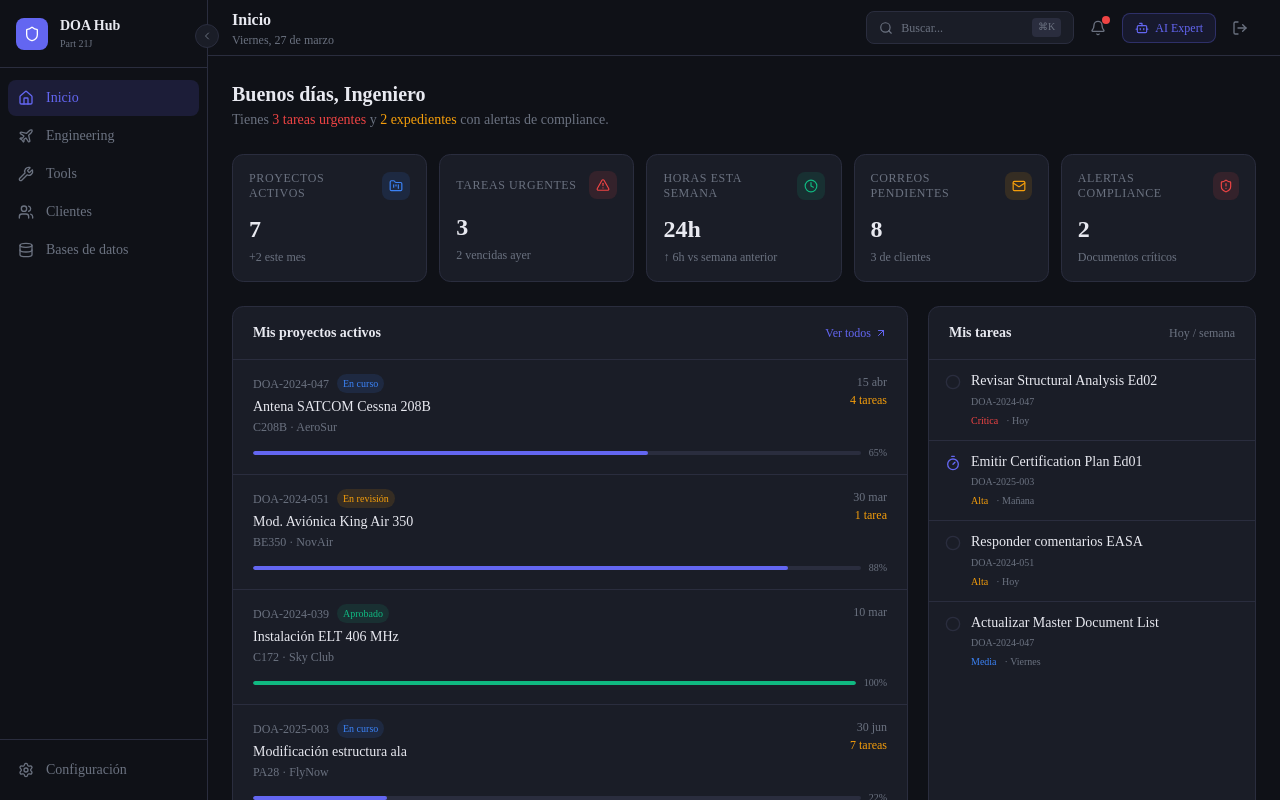
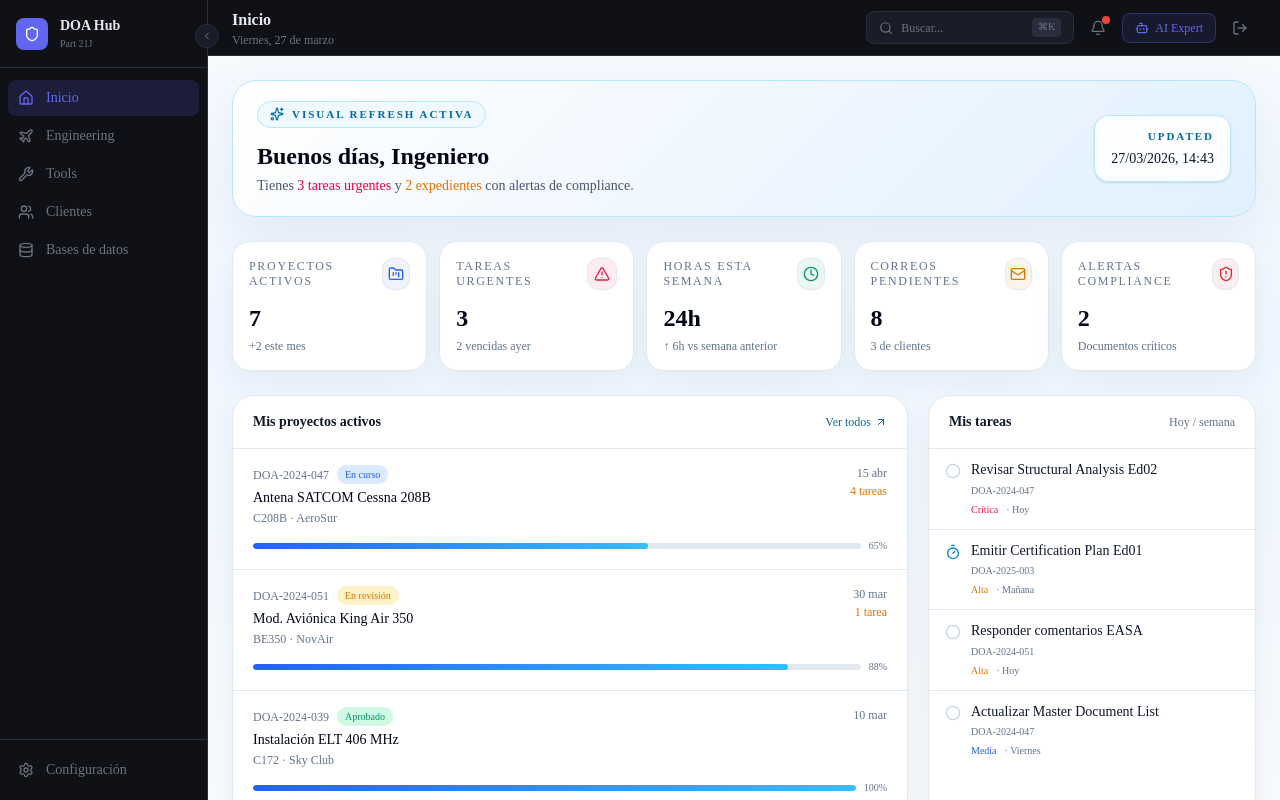
Before and after one commit to jesuswiki92/Design-Organization-Approval-APP-Production, a Next.js app: page /home in a window 1280 px wide. Built offline with nearby package versions, Linux system fonts and the light colour scheme; no server answers.

Commit message:
feat: lighten workspace palette and add updated banner

```diff
--- a/app/(dashboard)/home/page.tsx
+++ b/app/(dashboard)/home/page.tsx
@@ -1,16 +1,22 @@
 import { TopBar } from '@/components/layout/TopBar'
 import {
-  FolderKanban, AlertTriangle, Clock, Mail, ShieldAlert,
-  ArrowUpRight, MoreHorizontal, CheckCircle2, Circle, Timer
+  FolderKanban,
+  AlertTriangle,
+  Clock,
+  Mail,
+  ShieldAlert,
+  ArrowUpRight,
+  Circle,
+  Timer,
+  Sparkles,
 } from 'lucide-react'
 
-// Mock data — will be replaced with Supabase queries
 const kpis = [
-  { label: 'Proyectos activos', value: '7', icon: FolderKanban, color: '#3B82F6', change: '+2 este mes' },
-  { label: 'Tareas urgentes', value: '3', icon: AlertTriangle, color: '#EF4444', change: '2 vencidas ayer' },
-  { label: 'Horas esta semana', value: '24h', icon: Clock, color: '#10B981', change: '↑ 6h vs semana anterior' },
-  { label: 'Correos pendientes', value: '8', icon: Mail, color: '#F59E0B', change: '3 de clientes' },
-  { label: 'Alertas compliance', value: '2', icon: ShieldAlert, color: '#EF4444', change: 'Documentos críticos' },
+  { label: 'Proyectos activos', value: '7', icon: FolderKanban, color: '#2563EB', change: '+2 este mes' },
+  { label: 'Tareas urgentes', value: '3', icon: AlertTriangle, color: '#E11D48', change: '2 vencidas ayer' },
+  { label: 'Horas esta semana', value: '24h', icon: Clock, color: '#059669', change: '↑ 6h vs semana anterior' },
+  { label: 'Correos pendientes', value: '8', icon: Mail, color: '#D97706', change: '3 de clientes' },
+  { label: 'Alertas compliance', value: '2', icon: ShieldAlert, color: '#DC2626', change: 'Documentos críticos' },
 ]
 
 const projects = [
@@ -28,104 +34,108 @@ const tasks = [
 ]
 
 const statusConfig: Record<string, { label: string; color: string; bg: string }> = {
-  active:   { label: 'En curso',    color: '#3B82F6', bg: '#3B82F6/10' },
-  review:   { label: 'En revisión', color: '#F59E0B', bg: '#F59E0B/10' },
-  approved: { label: 'Aprobado',    color: '#10B981', bg: '#10B981/10' },
-  paused:   { label: 'En pausa',    color: '#6B7280', bg: '#6B7280/10' },
+  active: { label: 'En curso', color: '#2563EB', bg: '#DBEAFE' },
+  review: { label: 'En revisión', color: '#D97706', bg: '#FEF3C7' },
+  approved: { label: 'Aprobado', color: '#059669', bg: '#D1FAE5' },
+  paused: { label: 'En pausa', color: '#64748B', bg: '#E2E8F0' },
 }
 
 const priorityConfig: Record<string, { label: string; color: string }> = {
-  critical: { label: 'Crítica', color: '#EF4444' },
-  high:     { label: 'Alta',    color: '#F59E0B' },
-  medium:   { label: 'Media',   color: '#3B82F6' },
-  low:      { label: 'Baja',    color: '#6B7280' },
+  critical: { label: 'Crítica', color: '#E11D48' },
+  high: { label: 'Alta', color: '#D97706' },
+  medium: { label: 'Media', color: '#2563EB' },
+  low: { label: 'Baja', color: '#64748B' },
 }
 
 export default function HomePage() {
-  const today = new Date().toLocaleDateString('es-ES', { weekday: 'long', day: 'numeric', month: 'long' })
+  const now = new Date()
+  const today = now.toLocaleDateString('es-ES', { weekday: 'long', day: 'numeric', month: 'long' })
+  const updatedAt = now.toLocaleString('es-ES', {
+    year: 'numeric',
+    month: '2-digit',
+    day: '2-digit',
+    hour: '2-digit',
+    minute: '2-digit',
+  })
 
   return (
-    <div className="flex flex-col h-full overflow-hidden">
+    <div className="flex h-full flex-col overflow-hidden bg-[linear-gradient(180deg,#f8fbff_0%,#eef6ff_42%,#f8fafc_100%)]">
       <TopBar title="Inicio" subtitle={today.charAt(0).toUpperCase() + today.slice(1)} />
 
-      <main className="flex-1 overflow-y-auto p-6 space-y-6">
+      <main className="flex-1 space-y-6 overflow-y-auto p-6 text-slate-900">
+        <section className="rounded-[24px] border border-sky-200 bg-[linear-gradient(135deg,#ffffff_0%,#eef6ff_55%,#e0f2fe_100%)] px-6 py-5 shadow-[0_18px_45px_rgba(148,163,184,0.16)]">
+          <div className="flex flex-col gap-4 lg:flex-row lg:items-center lg:justify-between">
+            <div>
+              <div className="inline-flex items-center gap-2 rounded-full border border-sky-200 bg-sky-50 px-3 py-1 text-[11px] font-semibold uppercase tracking-[0.18em] text-sky-700">
+                <Sparkles className="h-3.5 w-3.5" />
+                Visual refresh activa
+              </div>
+              <h2 className="mt-3 text-2xl font-semibold text-slate-950">Buenos días, Ingeniero</h2>
+              <p className="mt-1 text-sm text-slate-600">
+                Tienes <span className="font-medium text-rose-600">3 tareas urgentes</span> y{' '}
+                <span className="font-medium text-amber-600">2 expedientes</span> con alertas de compliance.
+              </p>
+            </div>
 
-        {/* Welcome */}
-        <div className="flex items-start justify-between">
-          <div>
-            <h2 className="text-xl font-semibold text-[#E8E9F0]">Buenos días, Ingeniero</h2>
-            <p className="text-sm text-[#6B7280] mt-0.5">
-              Tienes <span className="text-[#EF4444] font-medium">3 tareas urgentes</span> y{' '}
-              <span className="text-[#F59E0B] font-medium">2 expedientes</span> con alertas de compliance.
-            </p>
+            <div className="rounded-2xl border border-sky-200 bg-white/85 px-4 py-3 text-right shadow-sm">
+              <div className="text-[11px] font-semibold uppercase tracking-[0.18em] text-sky-700">Updated</div>
+              <div className="mt-1 font-mono text-sm text-slate-900">{updatedAt}</div>
+            </div>
           </div>
-        </div>
+        </section>
 
-        {/* KPI Row */}
-        <div className="grid grid-cols-5 gap-3">
+        <div className="grid grid-cols-1 gap-3 xl:grid-cols-5">
           {kpis.map((kpi) => {
             const Icon = kpi.icon
             return (
-              <div key={kpi.label} className="bg-[#1A1D27] border border-[#2A2D3E] rounded-xl p-4 hover:border-[#6366F1]/30 transition-colors">
-                <div className="flex items-center justify-between mb-3">
-                  <span className="text-xs text-[#6B7280] font-medium uppercase tracking-wider leading-tight">{kpi.label}</span>
-                  <div className="w-7 h-7 rounded-lg flex items-center justify-center" style={{ backgroundColor: kpi.color + '20' }}>
-                    <Icon className="w-3.5 h-3.5" style={{ color: kpi.color }} />
+              <div key={kpi.label} className="rounded-[18px] border border-slate-200 bg-white p-4 shadow-[0_10px_24px_rgba(148,163,184,0.12)] transition-colors hover:border-sky-300 hover:bg-sky-50/40">
+                <div className="mb-3 flex items-center justify-between">
+                  <span className="text-xs font-medium uppercase tracking-[0.14em] leading-tight text-slate-500">{kpi.label}</span>
+                  <div className="flex h-8 w-8 items-center justify-center rounded-xl border border-slate-200" style={{ backgroundColor: `${kpi.color}14` }}>
+                    <Icon className="h-4 w-4" style={{ color: kpi.color }} />
                   </div>
                 </div>
-                <p className="text-2xl font-bold text-[#E8E9F0]">{kpi.value}</p>
-                <p className="text-xs text-[#6B7280] mt-1">{kpi.change}</p>
+                <p className="text-2xl font-semibold text-slate-950">{kpi.value}</p>
+                <p className="mt-1 text-xs text-slate-500">{kpi.change}</p>
               </div>
             )
           })}
         </div>
 
-        {/* Projects + Tasks */}
-        <div className="grid grid-cols-3 gap-5">
-
-          {/* My Projects (2/3) */}
-          <div className="col-span-2 bg-[#1A1D27] border border-[#2A2D3E] rounded-xl overflow-hidden">
-            <div className="flex items-center justify-between px-5 py-4 border-b border-[#2A2D3E]">
-              <h3 className="text-sm font-semibold text-[#E8E9F0]">Mis proyectos activos</h3>
-              <button className="text-xs text-[#6366F1] hover:text-[#4F46E5] flex items-center gap-1 transition-colors">
-                Ver todos <ArrowUpRight className="w-3 h-3" />
+        <div className="grid grid-cols-1 gap-5 xl:grid-cols-3">
+          <div className="overflow-hidden rounded-[22px] border border-slate-200 bg-white shadow-[0_10px_24px_rgba(148,163,184,0.12)] xl:col-span-2">
+            <div className="flex items-center justify-between border-b border-slate-200 px-5 py-4">
+              <h3 className="text-sm font-semibold text-slate-900">Mis proyectos activos</h3>
+              <button className="flex items-center gap-1 text-xs text-sky-700 transition-colors hover:text-sky-900">
+                Ver todos <ArrowUpRight className="h-3 w-3" />
               </button>
             </div>
-            <div className="divide-y divide-[#2A2D3E]">
+            <div className="divide-y divide-slate-200">
               {projects.map((p) => {
                 const s = statusConfig[p.status]
                 return (
-                  <div key={p.code} className="px-5 py-3.5 hover:bg-[#0F1117]/50 transition-colors cursor-pointer group">
+                  <div key={p.code} className="group cursor-pointer px-5 py-4 transition-colors hover:bg-sky-50/60">
                     <div className="flex items-start justify-between gap-4">
                       <div className="min-w-0 flex-1">
-                        <div className="flex items-center gap-2 mb-1">
-                          <span className="text-xs font-mono text-[#6B7280]">{p.code}</span>
-                          <span
-                            className="text-[10px] font-medium px-1.5 py-0.5 rounded-full"
-                            style={{ color: s.color, backgroundColor: s.color + '20' }}
-                          >
+                        <div className="mb-1 flex items-center gap-2">
+                          <span className="text-xs font-mono text-slate-500">{p.code}</span>
+                          <span className="rounded-full px-2 py-0.5 text-[10px] font-medium" style={{ color: s.color, backgroundColor: s.bg }}>
                             {s.label}
                           </span>
                         </div>
-                        <p className="text-sm font-medium text-[#E8E9F0] truncate">{p.name}</p>
-                        <p className="text-xs text-[#6B7280] mt-0.5">{p.aircraft} · {p.client}</p>
+                        <p className="truncate text-sm font-medium text-slate-950">{p.name}</p>
+                        <p className="mt-0.5 text-xs text-slate-500">{p.aircraft} · {p.client}</p>
                       </div>
-                      <div className="text-right shrink-0">
-                        <p className="text-xs text-[#6B7280]">{new Date(p.delivery).toLocaleDateString('es-ES', { day: 'numeric', month: 'short' })}</p>
-                        {p.tasks > 0 && (
-                          <p className="text-xs text-[#F59E0B] mt-0.5">{p.tasks} tarea{p.tasks > 1 ? 's' : ''}</p>
-                        )}
+                      <div className="shrink-0 text-right">
+                        <p className="text-xs text-slate-500">{new Date(p.delivery).toLocaleDateString('es-ES', { day: 'numeric', month: 'short' })}</p>
+                        {p.tasks > 0 && <p className="mt-0.5 text-xs text-amber-600">{p.tasks} tarea{p.tasks > 1 ? 's' : ''}</p>}
                       </div>
                     </div>
-                    {/* Progress bar */}
-                    <div className="mt-2.5 flex items-center gap-2">
-                      <div className="flex-1 h-1 bg-[#2A2D3E] rounded-full overflow-hidden">
-                        <div
-                          className="h-full rounded-full transition-all"
-                          style={{ width: `${p.pct}%`, backgroundColor: p.pct === 100 ? '#10B981' : '#6366F1' }}
-                        />
+                    <div className="mt-3 flex items-center gap-2">
+                      <div className="h-1.5 flex-1 overflow-hidden rounded-full bg-slate-200">
+                        <div className="h-full rounded-full bg-[linear-gradient(90deg,#2563EB,#38BDF8)]" style={{ width: `${p.pct}%` }} />
                       </div>
-                      <span className="text-[10px] text-[#6B7280] tabular-nums">{p.pct}%</span>
+                      <span className="text-[10px] tabular-nums text-slate-500">{p.pct}%</span>
                     </div>
                   </div>
                 )
@@ -133,32 +143,26 @@ export default function HomePage() {
             </div>
           </div>
 
-          {/* My Tasks (1/3) */}
-          <div className="bg-[#1A1D27] border border-[#2A2D3E] rounded-xl overflow-hidden">
-            <div className="flex items-center justify-between px-5 py-4 border-b border-[#2A2D3E]">
-              <h3 className="text-sm font-semibold text-[#E8E9F0]">Mis tareas</h3>
-              <span className="text-xs text-[#6B7280]">Hoy / semana</span>
+          <div className="overflow-hidden rounded-[22px] border border-slate-200 bg-white shadow-[0_10px_24px_rgba(148,163,184,0.12)]">
+            <div className="flex items-center justify-between border-b border-slate-200 px-5 py-4">
+              <h3 className="text-sm font-semibold text-slate-900">Mis tareas</h3>
+              <span className="text-xs text-slate-500">Hoy / semana</span>
             </div>
-            <div className="divide-y divide-[#2A2D3E]">
+            <div className="divide-y divide-slate-200">
               {tasks.map((t, i) => {
                 const pr = priorityConfig[t.priority]
                 return (
-                  <div key={i} className="px-4 py-3 hover:bg-[#0F1117]/50 transition-colors cursor-pointer">
+                  <div key={i} className="cursor-pointer px-4 py-3 transition-colors hover:bg-sky-50/60">
                     <div className="flex items-start gap-2.5">
-                      {t.status === 'in_progress'
-                        ? <Timer className="w-4 h-4 text-[#6366F1] shrink-0 mt-0.5" />
-                        : <Circle className="w-4 h-4 text-[#2A2D3E] shrink-0 mt-0.5" />
-                      }
+                      {t.status === 'in_progress' ? <Timer className="mt-0.5 h-4 w-4 shrink-0 text-sky-600" /> : <Circle className="mt-0.5 h-4 w-4 shrink-0 text-slate-300" />}
                       <div className="min-w-0 flex-1">
-                        <p className="text-sm text-[#E8E9F0] leading-tight">{t.title}</p>
-                        <div className="flex items-center gap-2 mt-1">
-                          <span className="text-[10px] font-mono text-[#6B7280]">{t.project}</span>
+                        <p className="text-sm leading-tight text-slate-900">{t.title}</p>
+                        <div className="mt-1 flex items-center gap-2">
+                          <span className="text-[10px] font-mono text-slate-500">{t.project}</span>
                         </div>
-                        <div className="flex items-center gap-2 mt-1">
-                          <span className="text-[10px] font-medium" style={{ color: pr.color }}>
-                            {pr.label}
-                          </span>
-                          <span className="text-[10px] text-[#6B7280]">· {t.due}</span>
+                        <div className="mt-1 flex items-center gap-2">
+                          <span className="text-[10px] font-medium" style={{ color: pr.color }}>{pr.label}</span>
+                          <span className="text-[10px] text-slate-500">· {t.due}</span>
                         </div>
                       </div>
                     </div>
@@ -167,21 +171,18 @@ export default function HomePage() {
               })}
             </div>
           </div>
-
         </div>
 
-        {/* Email stub */}
-        <div className="bg-[#1A1D27] border border-[#2A2D3E] border-dashed rounded-xl px-5 py-4 flex items-center justify-between">
+        <div className="flex items-center justify-between rounded-[22px] border border-dashed border-sky-200 bg-white/70 px-5 py-4 shadow-[0_10px_24px_rgba(148,163,184,0.10)]">
           <div className="flex items-center gap-3">
-            <Mail className="w-4 h-4 text-[#6B7280]" />
+            <Mail className="h-4 w-4 text-slate-400" />
             <div>
-              <p className="text-sm text-[#6B7280]">Bandeja de correos de proyectos</p>
-              <p className="text-xs text-[#6B7280]/60">Integración Outlook — Fase 2</p>
+              <p className="text-sm text-slate-700">Bandeja de correos de proyectos</p>
+              <p className="text-xs text-slate-500">Integración Outlook — Fase 2</p>
             </div>
           </div>
-          <span className="text-xs text-[#6B7280] bg-[#2A2D3E] px-2 py-1 rounded-md">Coming soon</span>
+          <span className="rounded-md border border-sky-200 bg-sky-50 px-2 py-1 text-xs text-sky-700">Updated {updatedAt}</span>
         </div>
-
       </main>
     </div>
   )
--- a/components/project/ProjectWorkspaceClient.tsx
+++ b/components/project/ProjectWorkspaceClient.tsx
@@ -38,7 +38,8 @@ export function ProjectWorkspaceClient({
   }
 
   return (
-    <div className="flex h-full flex-col bg-[#0B1220]">
+    <div className="flex h-full flex-col bg-[linear-gradient(180deg,#f8fbff_0%,#eef6ff_38%,#f8fafc_100%)]">
+
       <TopBar title={project.numero_proyecto} subtitle={project.titulo} />
 
       <div className="min-h-0 flex-1 overflow-y-auto">
```
Also changed, not shown: components/project/ProjectDocumentsTable.tsx (+30 -30 lines), components/project/ProjectExpertPanel.tsx (+28 -28 lines), components/project/ProjectWorkspaceHeader.tsx (+22 -22 lines).
